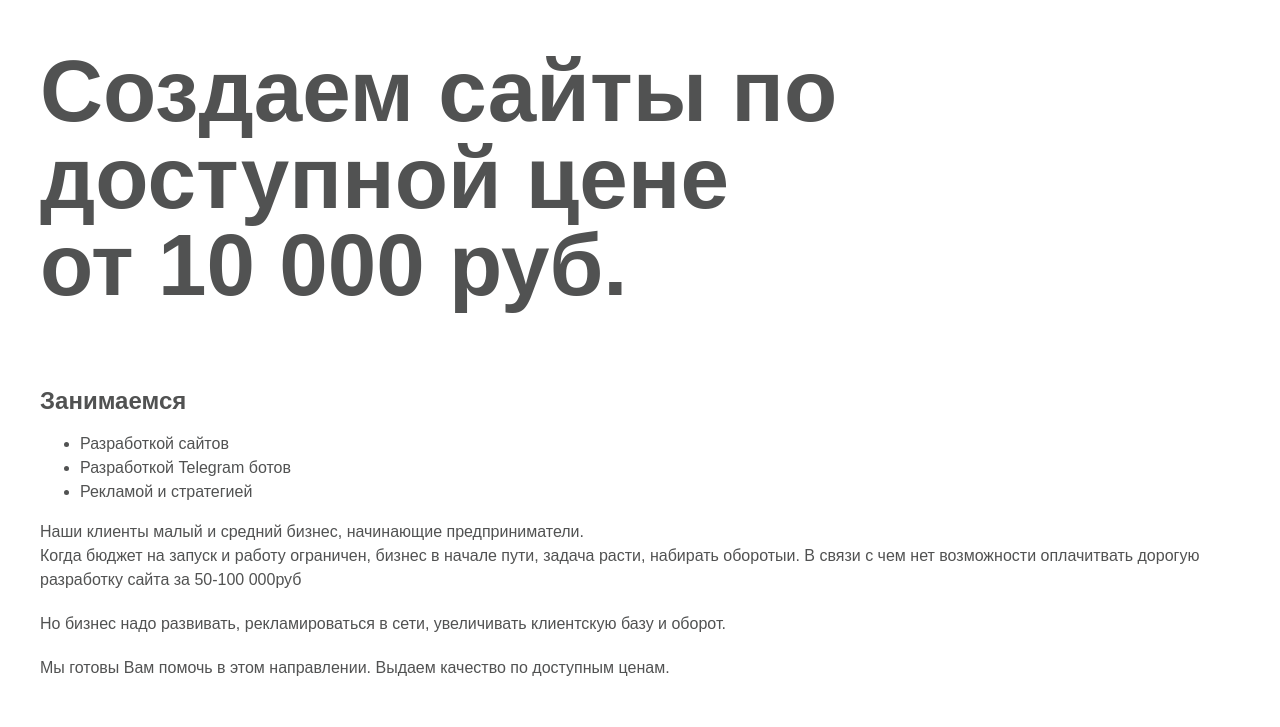
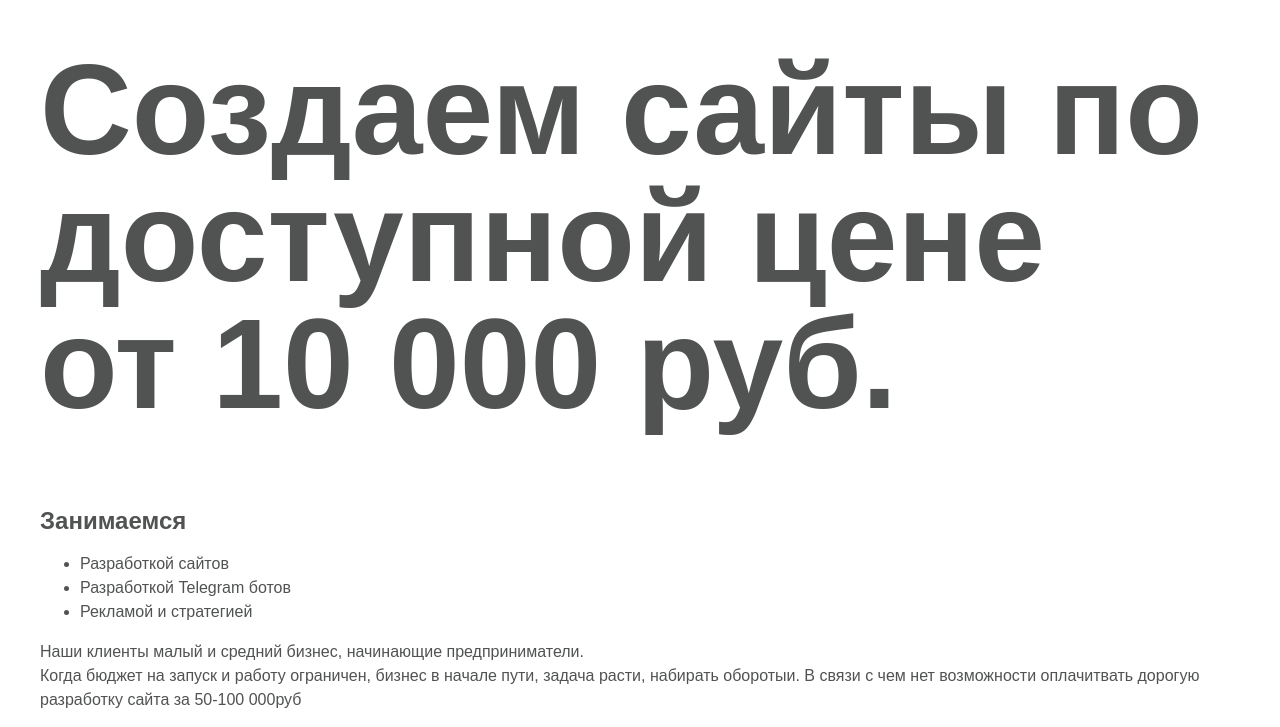
Before and after one commit to 1ev5ha/test-landing, a plain HTML site: page index.html in a window 1280 px wide. Shown: the part 73-800 px from the top of the page. Drawn offline with Linux system fonts and the light colour scheme.

Commit message:
Update styles.css

```diff
--- a/css/styles.css
+++ b/css/styles.css
@@ -41,7 +41,7 @@ body._lock {
     background-color: rgb(25, 92, 45);
 }
 .page__title {
-font-size: calc(100px - 1vw);
+font-size: calc(140px - 1vw);
 margin: 0px;
 }
 .page__h2 {
```
